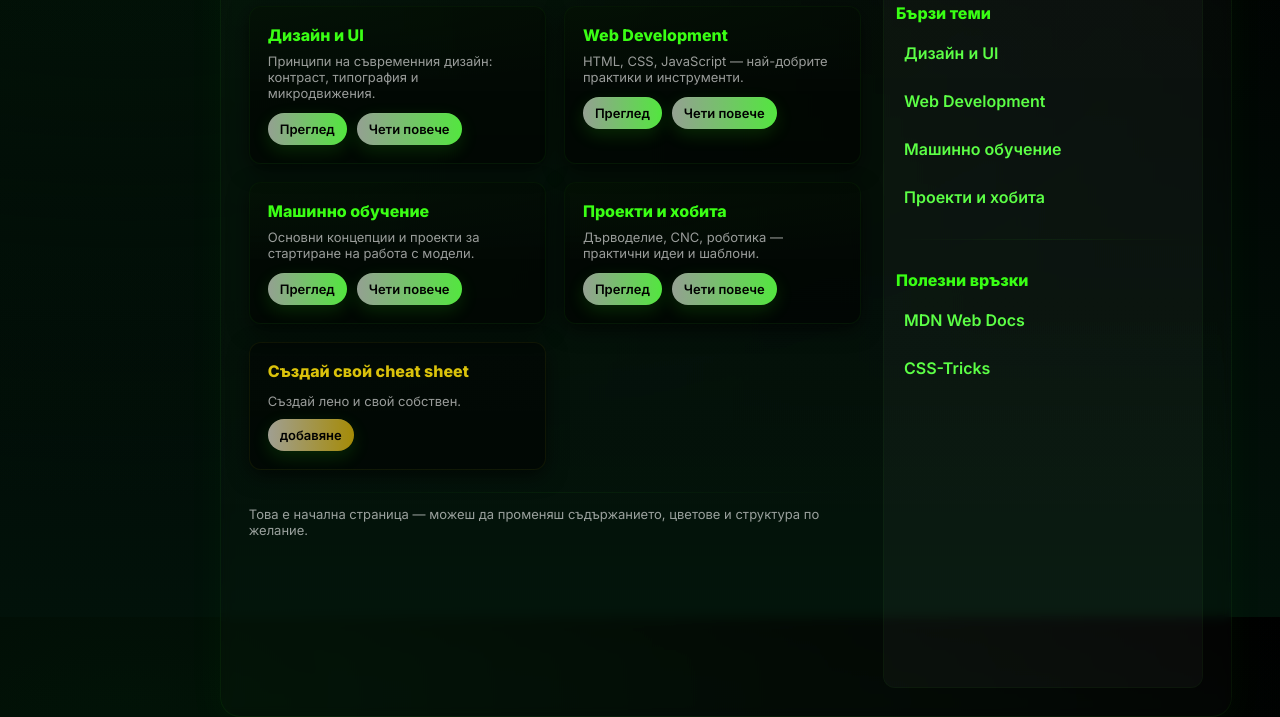
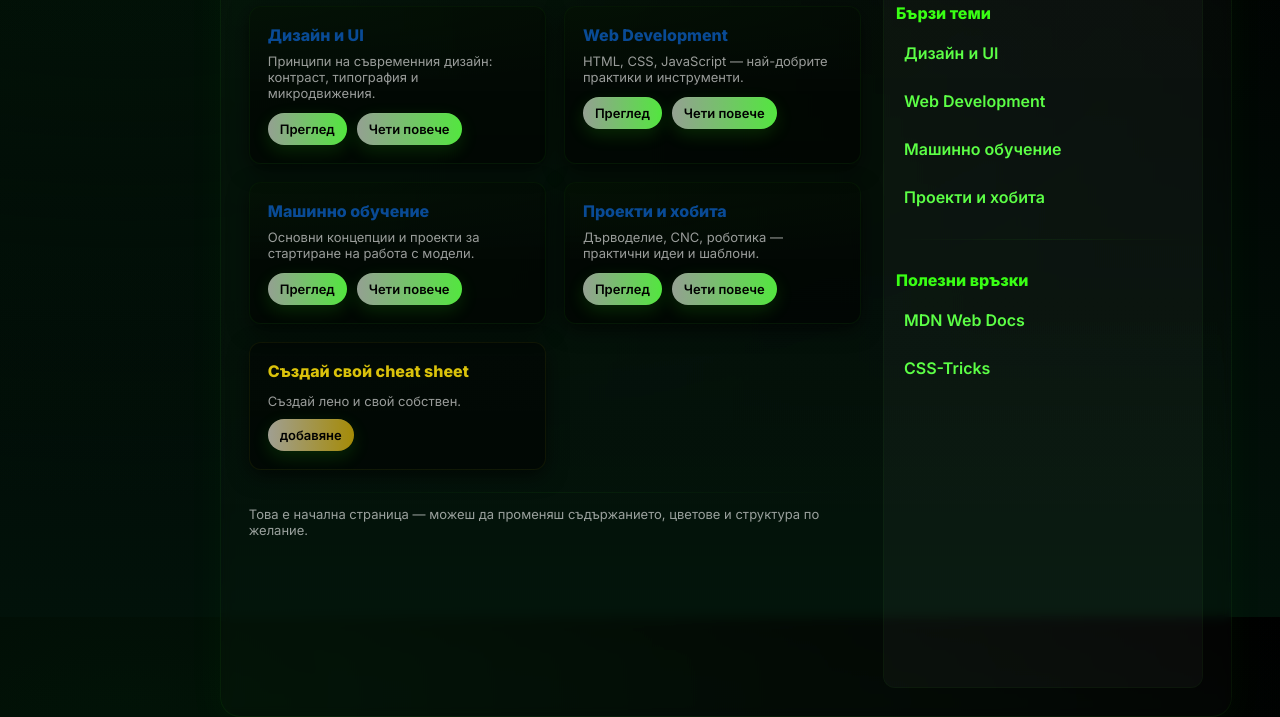
Before and after one commit to bedri-s-b/Test-Practical-Git, a plain HTML site: page index.html in a window 1280 px wide. Shown: the part 183-900 px from the top of the page. Drawn offline with Linux system fonts and the light colour scheme.

Commit message:
Add new colors

```diff
--- a/style.css
+++ b/style.css
@@ -120,7 +120,7 @@
   box-shadow: 0 18px 40px rgba(57,255,20,0.06), 0 6px 24px rgba(0,0,0,0.6);
 }
 
-    .card h3{margin:0 0 8px 0;color:var(--neon);font-size:16px}
+    .card h3{margin:0 0 8px 0;color:#0b65daae;font-size:16px}
     .card p{margin:0;color:var(--muted);font-size:13px}
     .card-add h3{margin:0 0 8px 0;color: #dac20b;font-size:16px}
     .card-add p{margin:0;color:var(--muted);font-size:13px}
```
